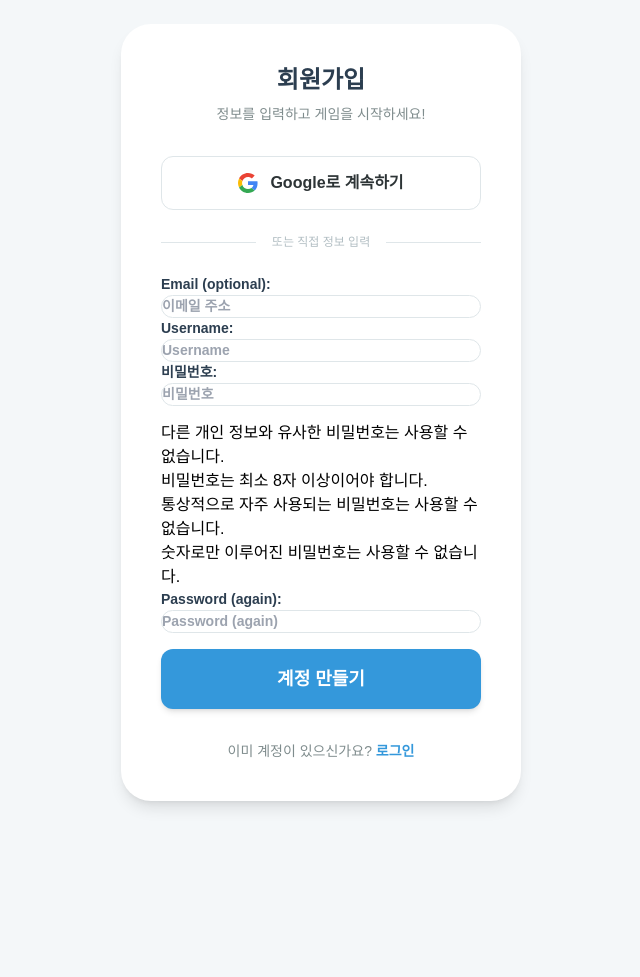
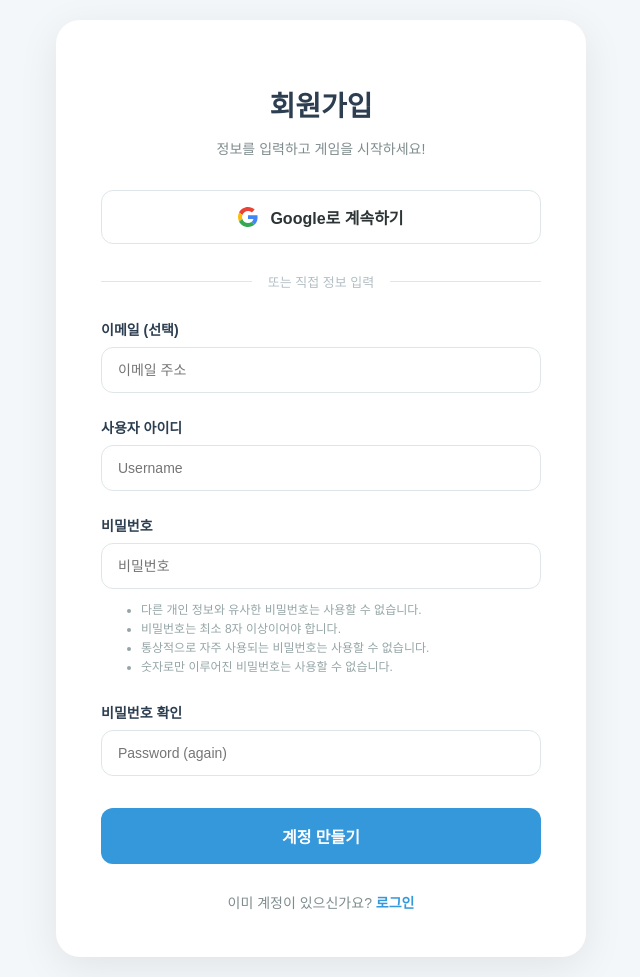
Before and after one commit to Pirogramming-24/Piro24_CardGame_2, a Django app: page /accounts/signup/ in a window 1280 px wide. Shown: the whole page, without its empty margins (319-959 px from the left). Before the commit the page ends 808 px from the top, so only its background shows below. Run offline with Django 5.2, Linux system fonts and the light colour scheme; some libraries are stand-ins or nearby versions; some web fonts are replaced.

Commit message:
fix: signup.html 회원가입 화면 가독성 좋게 수정

```diff
--- a/accounts/templates/account/signup.html
+++ b/accounts/templates/account/signup.html
@@ -7,58 +7,225 @@
     <meta charset="UTF-8">
     <meta name="viewport" content="width=device-width, initial-scale=1.0">
     <title>회원가입 - Piro Game</title>
-    <script src="https://cdn.tailwindcss.com"></script>
     <style>
         @import url('https://cdn.jsdelivr.net/gh/orioncactus/pretendard/dist/web/static/pretendard.css');
 
         body {
             font-family: 'Pretendard', sans-serif;
             background-color: #f4f7f9;
+            margin: 0;
+            display: flex;
+            justify-content: center;
+            align-items: center;
+            min-height: 100vh;
+            padding: 20px;
+            box-sizing: border-box;
         }
 
-        /* 입력창 공통 스타일 */
-        input {
+        .auth-card {
+            background: #ffffff;
             width: 100%;
-            padding: 12px 16px;
-            margin-top: 4px;
-            margin-bottom: 16px;
+            max-width: 440px;
+            padding: 45px;
+            border-radius: 24px;
+            box-shadow: 0 10px 40px rgba(0, 0, 0, 0.08);
+            text-align: center;
+        }
+
+        h1 {
+            font-size: 28px;
+            color: #2c3e50;
+            margin-bottom: 8px;
+            font-weight: 700;
+        }
+
+        .subtitle {
+            color: #7f8c8d;
+            font-size: 14px;
+            margin-bottom: 32px;
+        }
+
+        /* Google 버튼 */
+        .btn-google {
+            display: flex;
+            align-items: center;
+            justify-content: center;
+            width: 100%;
+            padding: 14px;
+            background-color: white;
+            border: 1px solid #dfe6e9;
+            border-radius: 12px;
+            color: #2d3436;
+            font-weight: 600;
+            text-decoration: none;
+            margin-bottom: 28px;
+            transition: all 0.2s;
+            box-sizing: border-box;
+            cursor: pointer;
+        }
+
+        .btn-google:hover {
+            background-color: #f8f9fa;
+            border-color: #b2bec3;
+        }
+
+        .google-icon {
+            margin-right: 12px;
+        }
+
+        /* 구분선 */
+        .divider {
+            display: flex;
+            align-items: center;
+            margin: 28px 0;
+            color: #b2bec3;
+            font-size: 13px;
+        }
+
+        .divider::before,
+        .divider::after {
+            content: "";
+            flex: 1;
+            height: 1px;
+            background: #dfe6e9;
+        }
+
+        .divider span {
+            padding: 0 16px;
+        }
+
+        /* 폼 스타일 */
+        form {
+            text-align: left;
+        }
+
+        /* 폼 필드 그룹 */
+        .form-group {
+            margin-bottom: 24px;
+        }
+
+        /* 라벨 스타일 */
+        .form-group label {
+            display: block;
+            font-size: 14px;
+            font-weight: 600;
+            color: #2c3e50;
+            margin-bottom: 8px;
+        }
+
+        /* 입력창 스타일 */
+        input[type="text"],
+        input[type="email"],
+        input[type="password"] {
+            width: 100%;
+            padding: 14px 16px;
             border: 1px solid #dfe6e9;
             border-radius: 12px;
             outline: none;
             transition: all 0.2s;
+            font-size: 14px;
+            box-sizing: border-box;
+            font-family: 'Pretendard', sans-serif;
         }
+
         input:focus {
             border-color: #3498db;
             box-shadow: 0 0 0 3px rgba(52, 152, 219, 0.1);
         }
 
-        /* 장고 폼 필드 라벨 스타일 */
-        form p {
-            font-size: 14px;
-            font-weight: 600;
-            color: #2c3e50;
-            text-align: left;
-        }
-
-        /* 도움말(비밀번호 조건 등) 스타일 */
+        /* 도움말 스타일 */
         .helptext {
             display: block;
             font-size: 12px;
             color: #95a5a6;
-            margin-bottom: 15px;
-            line-height: 1.4;
-            text-align: left;
+            margin-top: 8px;
+            line-height: 1.6;
+        }
+
+        /* 에러 메시지 */
+        .errorlist {
+            list-style: none;
+            padding: 0;
+            margin: 8px 0 0 0;
+        }
+
+        .errorlist li {
+            color: #e74c3c;
+            font-size: 12px;
+            margin-top: 4px;
+            background-color: #ffeeed;
+            padding: 8px 12px;
+            border-radius: 8px;
+            border-left: 3px solid #e74c3c;
+        }
+
+        /* 제출 버튼 */
+        .btn-primary {
+            width: 100%;
+            padding: 16px;
+            background-color: #3498db;
+            color: white;
+            border: none;
+            border-radius: 12px;
+            font-size: 16px;
+            font-weight: 700;
+            cursor: pointer;
+            transition: all 0.2s;
+            margin-top: 8px;
+        }
+
+        .btn-primary:hover {
+            background-color: #2980b9;
+            transform: translateY(-1px);
+            box-shadow: 0 4px 12px rgba(52, 152, 219, 0.3);
+        }
+
+        /* 하단 링크 */
+        .links {
+            margin-top: 28px;
+            font-size: 14px;
+            color: #7f8c8d;
+        }
+
+        .links a {
+            color: #3498db;
+            text-decoration: none;
+            font-weight: 600;
+        }
+
+        .links a:hover {
+            text-decoration: underline;
+        }
+
+        /* 전역 에러 메시지 */
+        .form-errors {
+            background-color: #ffeeed;
+            border-left: 3px solid #e74c3c;
+            padding: 12px 16px;
+            border-radius: 8px;
+            margin-bottom: 20px;
+        }
+
+        .form-errors ul {
+            list-style: none;
+            padding: 0;
+            margin: 0;
+        }
+
+        .form-errors li {
+            color: #e74c3c;
+            font-size: 13px;
+            line-height: 1.5;
         }
     </style>
 </head>
-<body class="flex items-center justify-center min-h-screen p-6">
+<body>
+    <div class="auth-card">
+        <h1>회원가입</h1>
+        <p class="subtitle">정보를 입력하고 게임을 시작하세요!</p>
 
-    <div class="bg-white w-full max-w-[400px] p-10 rounded-[30px] shadow-lg text-center">
-        <h1 class="text-2xl font-bold text-[#2c3e50] mb-2">회원가입</h1>
-        <p class="text-sm text-[#7f8c8d] mb-8">정보를 입력하고 게임을 시작하세요!</p>
-
-        <a href="{% provider_login_url 'google' %}" class="flex items-center justify-center w-full py-3.5 bg-white border border-[#dfe6e9] rounded-xl text-[#2d3436] font-semibold hover:bg-gray-50 transition-colors mb-6">
-            <svg class="mr-3" xmlns="http://www.w3.org/2000/svg" width="20" height="20" viewBox="0 0 48 48">
+        <a href="{% provider_login_url 'google' %}" class="btn-google">
+            <svg class="google-icon" xmlns="http://www.w3.org/2000/svg" width="20" height="20" viewBox="0 0 48 48">
                 <path fill="#EA4335" d="M24 9.5c3.54 0 6.71 1.22 9.21 3.6l6.85-6.85C35.9 2.38 30.47 0 24 0 14.62 0 6.51 5.38 2.56 13.22l7.98 6.19C12.43 13.72 17.74 9.5 24 9.5z"/>
                 <path fill="#4285F4" d="M46.98 24.55c0-1.57-.15-3.09-.38-4.55H24v9.02h12.94c-.58 2.96-2.26 5.48-4.78 7.18l7.73 6c4.51-4.18 7.09-10.36 7.09-17.65z"/>
                 <path fill="#FBBC05" d="M10.53 28.59c-.48-1.45-.76-2.99-.76-4.59s.27-3.14.76-4.59l-7.98-6.19C.92 16.46 0 20.12 0 24s.92 7.54 2.56 10.78l7.97-6.19z"/>
@@ -67,26 +234,61 @@
             Google로 계속하기
         </a>
 
-        <div class="flex items-center mb-6 text-[#b2bec3] text-xs">
-            <div class="flex-1 h-[1px] bg-[#dfe6e9]"></div>
-            <span class="px-4">또는 직접 정보 입력</span>
-            <div class="flex-1 h-[1px] bg-[#dfe6e9]"></div>
-        </div>
+        <div class="divider"><span>또는 직접 정보 입력</span></div>
 
-        <form method="POST" action="{% url 'account_signup' %}" class="text-left">
+        <form method="POST" action="{% url 'account_signup' %}">
             {% csrf_token %}
 
-            {{ form.as_p }}
+            {% if form.non_field_errors %}
+            <div class="form-errors">
+                {{ form.non_field_errors }}
+            </div>
+            {% endif %}
 
-            <button type="submit" class="w-full py-4 bg-[#3498db] text-white rounded-xl font-bold text-lg mt-4 hover:bg-[#2980b9] transition-all transform hover:-translate-y-0.5 shadow-md">
-                계정 만들기
-            </button>
+            {% if form.email %}
+            <div class="form-group">
+                <label for="{{ form.email.id_for_label }}">이메일 (선택)</label>
+                {{ form.email }}
+                {% if form.email.help_text %}
+                <span class="helptext">{{ form.email.help_text }}</span>
+                {% endif %}
+                {{ form.email.errors }}
+            </div>
+            {% endif %}
+
+            <div class="form-group">
+                <label for="{{ form.username.id_for_label }}">사용자 아이디</label>
+                {{ form.username }}
+                {% if form.username.help_text %}
+                <span class="helptext">{{ form.username.help_text }}</span>
+                {% endif %}
+                {{ form.username.errors }}
+            </div>
+
+            <div class="form-group">
+                <label for="{{ form.password1.id_for_label }}">비밀번호</label>
+                {{ form.password1 }}
+                {% if form.password1.help_text %}
+                <span class="helptext">{{ form.password1.help_text }}</span>
+                {% endif %}
+                {{ form.password1.errors }}
+            </div>
+
+            <div class="form-group">
+                <label for="{{ form.password2.id_for_label }}">비밀번호 확인</label>
+                {{ form.password2 }}
+                {% if form.password2.help_text %}
+                <span class="helptext">{{ form.password2.help_text }}</span>
+                {% endif %}
+                {{ form.password2.errors }}
+            </div>
+
+            <button type="submit" class="btn-primary">계정 만들기</button>
         </form>
 
-        <div class="mt-8 text-sm text-[#7f8c8d]">
-            이미 계정이 있으신가요? <a href="{% url 'account_login' %}" class="text-[#3498db] font-bold hover:underline">로그인</a>
+        <div class="links">
+            이미 계정이 있으신가요? <a href="{% url 'account_login' %}">로그인</a>
         </div>
     </div>
-
 </body>
 </html>
```
Also changed, not shown: accounts/migrations/0001_initial.py (deleted), games/migrations/0001_initial.py (deleted).
